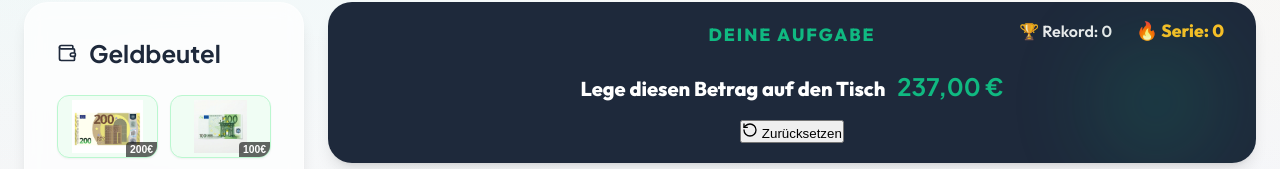
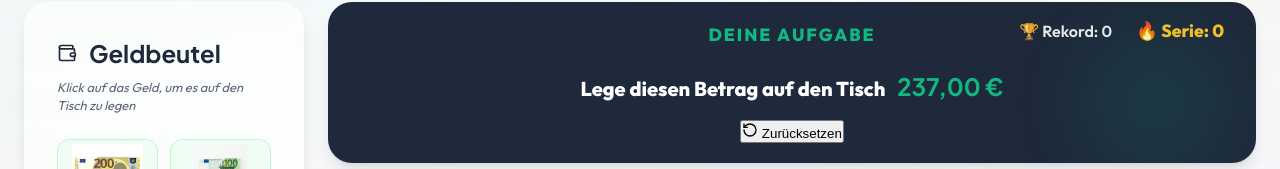
Before and after one commit to Sn4kyGit/learning_maths, a React (Vite) app: page / in a window 1280 px wide. Shown: the part 278-447 px from the top of the page. Built offline with nearby package versions, Linux system fonts and the light colour scheme; no server answers.

Commit message:
Add instruction hint to Geldbeutel section

```diff
--- a/src/components/features/MoneyDragDrop.tsx
+++ b/src/components/features/MoneyDragDrop.tsx
@@ -123,6 +123,7 @@ export const MoneyDragDrop = () => {
         <div className="playground">
             <aside className="wallet-section">
                 <h2><WalletIcon size={20} /> Geldbeutel</h2>
+                <p className="wallet-hint">Klick auf das Geld, um es auf den Tisch zu legen</p>
                 <div className="denominations-grid">
                     {DENOMINATIONS.map(denom => (
                         <button
--- a/src/index.css
+++ b/src/index.css
@@ -132,10 +132,19 @@ body {
 
 .wallet-section h2 {
   font-family: var(--font-heading);
-  margin-bottom: 1.5rem;
+  margin-bottom: 0.5rem;
   display: flex;
   align-items: center;
   gap: 0.75rem;
+}
+
+.wallet-hint {
+  font-size: 0.8rem;
+  color: var(--primary-light);
+  opacity: 0.8;
+  margin-bottom: 1.5rem;
+  line-height: 1.4;
+  font-style: italic;
 }
 
 .denominations-grid {
```
